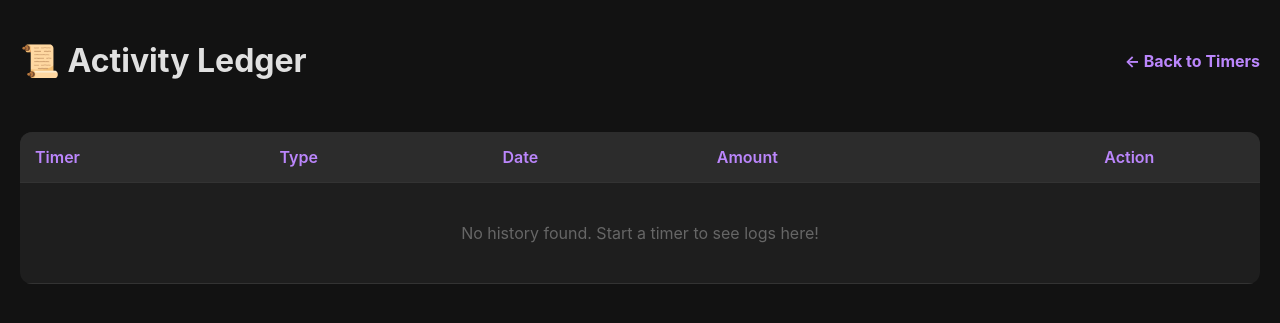
After one commit to dafioram/SimpleMultiTimer, a Flask app: page /history in a window 1280 px wide. The commit adds this page. Shown: the top 323 px of the page. Run offline with Flask 3, Linux system fonts and the light colour scheme.

Commit message:
App now has session history and timer based on that

```diff
--- a/main.py
+++ b/main.py
@@ -7,7 +7,7 @@ import os
 import subprocess
 
 # --- IMPORT DATABASE COMPONENTS ---
-from database import db, Timer, init_db, move_to_top, backup_database
+from database import db, Timer, SessionHistory, init_db, move_to_top, backup_database
 
 # Load environment variables from .env file
 load_dotenv()
@@ -81,6 +81,20 @@ def index():
     synced = is_time_synced()
     return render_template('index.html', timers=sorted_timers, now=time.time(), synced=synced)
 
+@app.route('/history')
+def history():
+    # Get last 50 entries, newest first
+    logs = SessionHistory.query.order_by(SessionHistory.end_time.desc()).limit(50).all()
+    return render_template('history.html', logs=logs)
+
+@app.route('/delete_history/<int:id>')
+def delete_history(id):
+    log = db.session.get(SessionHistory, id)
+    if log:
+        db.session.delete(log)
+        db.session.commit()
+    return redirect(url_for('history'))
+
 @app.route('/sw.js')
 def service_worker():
     return send_from_directory('static', 'sw.js', mimetype='application/javascript')
@@ -114,7 +128,17 @@ def stop_timer(id):
     if timer and timer.start_time:
         now = int(time.time())
         elapsed = now - timer.start_time
-        timer.banked_time += elapsed
+
+        # Create history record instead of updating a stored total
+        new_session = SessionHistory(
+            timer_id=timer.id,
+            entry_type='session',
+            start_time=timer.start_time,
+            end_time=now,
+            duration=elapsed
+        )
+        db.session.add(new_session)
+
         timer.start_time = None
 
         move_to_top(timer)
@@ -124,11 +148,24 @@ def stop_timer(id):
 @app.route('/edit_time/<int:id>', methods=['POST'])
 def edit_time(id):
     timer = db.session.get(Timer, id)
-    new_time_str = request.form.get('new_time')
+    time_to_add_str = request.form.get('new_time')
 
-    if timer and not timer.start_time and new_time_str:
-        timer.banked_time = parse_duration(new_time_str)
-        db.session.commit()
+    if timer and not timer.start_time and time_to_add_str:
+        added_duration = parse_duration(time_to_add_str)
+
+        if added_duration != 0:
+            now = int(time.time())
+
+            # Create the manual addition record
+            new_edit = SessionHistory(
+                timer_id=timer.id,
+                entry_type='manual_edit',
+                start_time=now,
+                end_time=now,
+                duration=added_duration
+            )
+            db.session.add(new_edit)
+            db.session.commit()
 
     return redirect(url_for('index'))
 
@@ -156,6 +193,32 @@ def api_backup():
     else:
         return jsonify({"status": "error", "message": result}), 500
 
+@app.template_filter('datetimeformat')
+def datetimeformat(value):
+    return time.strftime('%Y-%m-%d %H:%M', time.localtime(value))
+
+@app.template_filter('durationformat')
+def durationformat(seconds):
+    abs_s = abs(seconds)
+    h = abs_s // 3600
+    m = (abs_s % 3600) // 60
+    s = abs_s % 60
+    return f"{h:02}:{m:02}:{s:02}"
+
+# --- JINJA FILTERS ---
+@app.template_filter('datetimeformat')
+def datetimeformat(value):
+    """Converts a Unix timestamp to a readable date/time string."""
+    return time.strftime('%Y-%m-%d %H:%M', time.localtime(value))
+
+@app.template_filter('durationformat')
+def durationformat(seconds):
+    """Converts seconds into a clean HH:MM:SS string."""
+    abs_s = abs(seconds)
+    h = abs_s // 3600
+    m = (abs_s % 3600) // 60
+    s = abs_s % 60
+    return f"{h:02}:{m:02}:{s:02}"
 
 if __name__ == '__main__':
     print("⏳ Running startup database backup...")
--- /dev/null
+++ b/templates/history.html
@@ -0,0 +1,107 @@
+<!DOCTYPE html>
+<html lang="en">
+<head>
+    <meta charset="UTF-8">
+    <meta name="viewport" content="width=device-width, initial-scale=1.0">
+    <title>Activity History</title>
+    <style>
+        body {
+            background-color: #121212;
+            color: #e0e0e0;
+            font-family: -apple-system, BlinkMacSystemFont, "Segoe UI", Roboto, sans-serif;
+            margin: 0; padding: 20px;
+        }
+        .header {
+            display: flex; justify-content: space-between; align-items: center;
+            margin-bottom: 30px;
+        }
+        .back-link {
+            color: #bb86fc; text-decoration: none; font-weight: bold;
+        }
+        table {
+            width: 100%; border-collapse: collapse; background: #1e1e1e;
+            border-radius: 12px; overflow: hidden;
+        }
+        th, td {
+            padding: 15px; text-align: left; border-bottom: 1px solid #333;
+        }
+        th { background-color: #2c2c2c; color: #bb86fc; font-weight: 600; }
+
+        .type-tag {
+            font-size: 0.8rem; padding: 4px 8px; border-radius: 4px; font-weight: bold;
+            text-transform: uppercase;
+        }
+        .tag-session { background: rgba(3, 218, 198, 0.1); color: #03dac6; border: 1px solid #03dac6; }
+        .tag-manual { background: rgba(187, 134, 252, 0.1); color: #bb86fc; border: 1px solid #bb86fc; }
+
+        .duration-pos { color: #00e676; }
+        .duration-neg { color: #cf6679; }
+
+        /* Brightened Delete Button */
+        .delete-log {
+            color: #bb86fc; /* Bright Purple */
+            text-decoration: none;
+            font-size: 1.5rem;
+            font-weight: bold;
+            transition: color 0.2s;
+            padding: 5px 10px;
+        }
+        .delete-log:hover { color: #ff5252; } /* Turns red on hover */
+
+        @media (max-width: 600px) {
+            .hide-mobile { display: none; }
+        }
+    </style>
+</head>
+<body>
+
+    <div class="header">
+        <h1>📜 Activity Ledger</h1>
+        <a href="/" class="back-link">← Back to Timers</a>
+    </div>
+
+    <table>
+        <thead>
+            <tr>
+                <th>Timer</th>
+                <th>Type</th>
+                <th class="hide-mobile">Date</th>
+                <th>Amount</th>
+                <th style="text-align: center;">Action</th> <!-- Added Header -->
+            </tr>
+        </thead>
+        <tbody>
+            {% for log in logs %}
+            <tr>
+                <td><strong>{{ log.timer.name }}</strong></td>
+                <td>
+                    <span class="type-tag {{ 'tag-session' if log.entry_type == 'session' else 'tag-manual' }}">
+                        {{ 'Session' if log.entry_type == 'session' else 'Manual' }}
+                    </span>
+                </td>
+                <td class="hide-mobile">
+                    {{ log.end_time | datetimeformat }}
+                </td>
+                <td class="{{ 'duration-pos' if log.duration >= 0 else 'duration-neg' }}">
+                    {{ '+' if log.duration > 0 }}{{ log.duration | durationformat }}
+                </td>
+                <td style="text-align: center;">
+                    <a href="/delete_history/{{ log.id }}"
+                       class="delete-log"
+                       onclick="return confirm('Delete this log entry? This will change the timer\'s total time.');">
+                       ×
+                    </a>
+                </td>
+            </tr>
+            {% else %}
+            <tr>
+                <td colspan="5" style="text-align: center; padding: 40px; color: #666;">
+                    No history found. Start a timer to see logs here!
+                </td>
+            </tr>
+            {% endfor %}
+        </tbody>
+    </table>
+
+</body>
+</html>
```
Also changed, not shown: database.py (+18 -2 lines), templates/index.html (+15 -4 lines).
